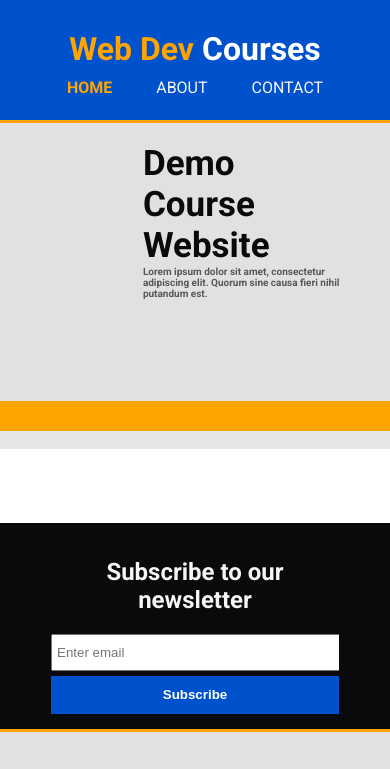
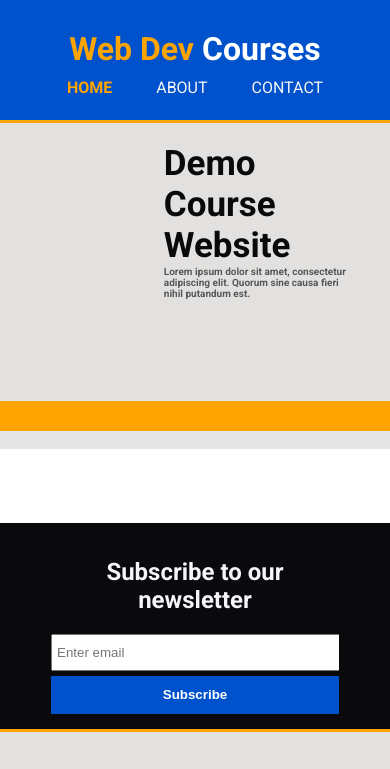
Before and after one commit to chinmoy3377/webproject1, a website: page main/index.html in a window 390 px wide. Shown: the top 769 px of the page. Drawn offline with Linux system fonts and the light colour scheme.

Commit message:
Update style.css

```diff
--- a/main/css/style.css
+++ b/main/css/style.css
@@ -97,14 +97,14 @@ header a:hover{
 
 #showcase h1{
         color: #0a090c;
-        margin: 20px 0px 0px 33.3%;
+        margin: 20px 0px 0px 40%;
         font-size: 50px;
 }
 
 #showcase p{
     color: #585858;
-    margin-left: 33.3%;
-    margin-right: 10%;
+    margin-left: 40%;
+    margin-right: 20%;
     font-size: 15px;
     font-weight:bold;
 }
@@ -312,7 +312,7 @@ aside#sidebar-contact {
     }
 
     #showcase p{
-        margin: 0 0 0 33.3%;
+        margin: 0 0 0 40%;
         font-size: 10px;
     }
 
```
